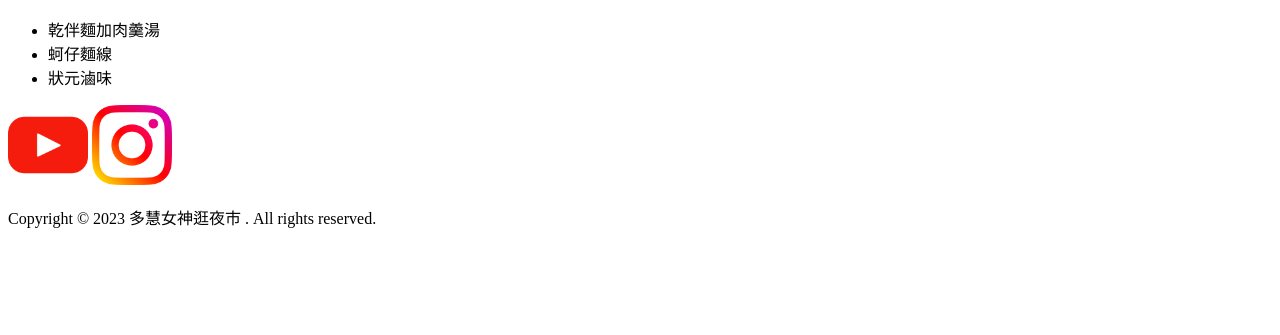
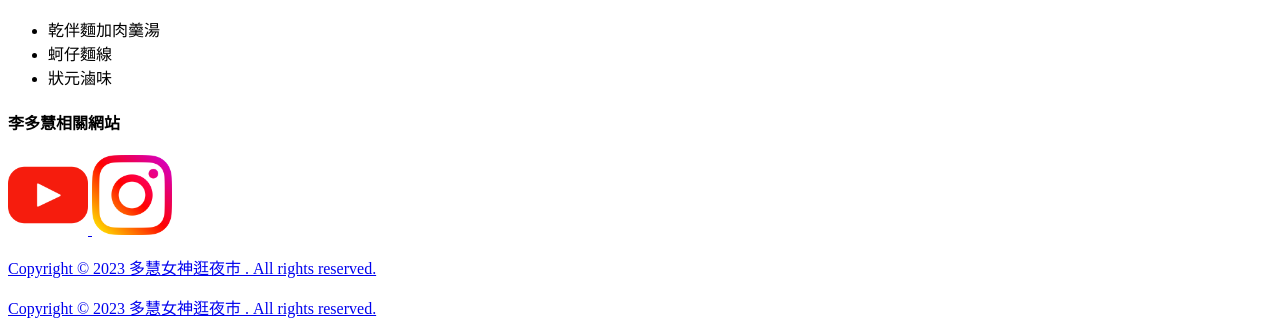
Before and after one commit to minyonne/prj01, a plain HTML site: page ljsnm.html in a window 1280 px wide. Shown: the part 1181-1516 px from the top of the page. Before the commit the page ends 1426 px from the top, so only its background shows below. Drawn offline with Linux system fonts and the light colour scheme.

Commit message:
ljsnm.html

```diff
--- a/ljsnm.html
+++ b/ljsnm.html
@@ -50,8 +50,10 @@
     </aside>
 
     <footer>
-        <img src="./youtube.png" alt="Girl in a jacket" width="80" height="80">
-        <img src="./instagram.png" alt="Girl in a jacket" width="80" height="80">
+ <h4>李多慧相關網站</h4>
+        <a href="https://www.youtube.com/@RakutenGirls"><img src="./youtube.png" alt="Girl in a jacket" width="80" height="80">
+        <a href="https://www.instagram.com/le_dahye/"><img src="./instagram.png" alt="Girl in a jacket" width="80" height="80">
+        <p>Copyright © 2023 多慧女神逛夜市 . All rights reserved.</p>
         <p>Copyright © 2023 多慧女神逛夜市 . All rights reserved.</p>
 
     </footer>
```
